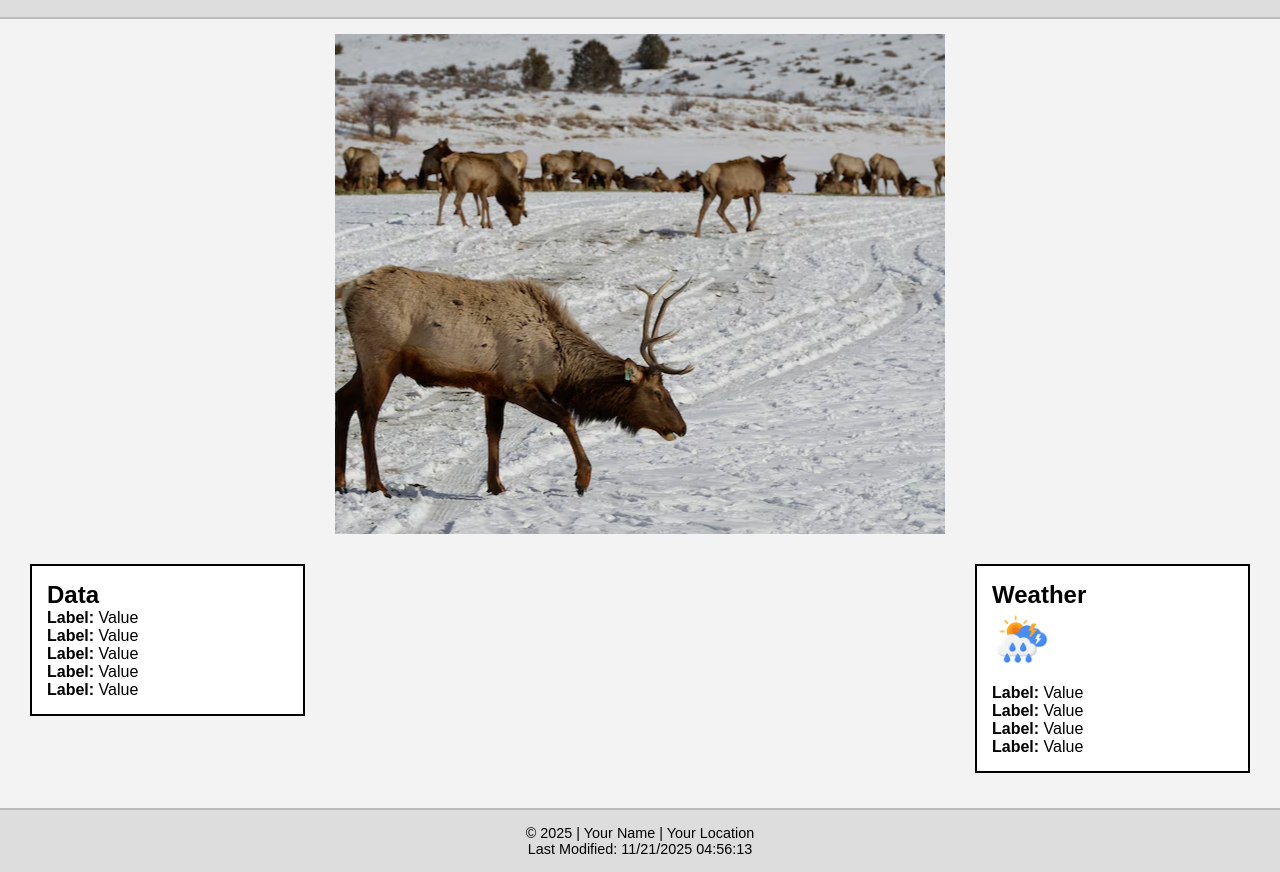
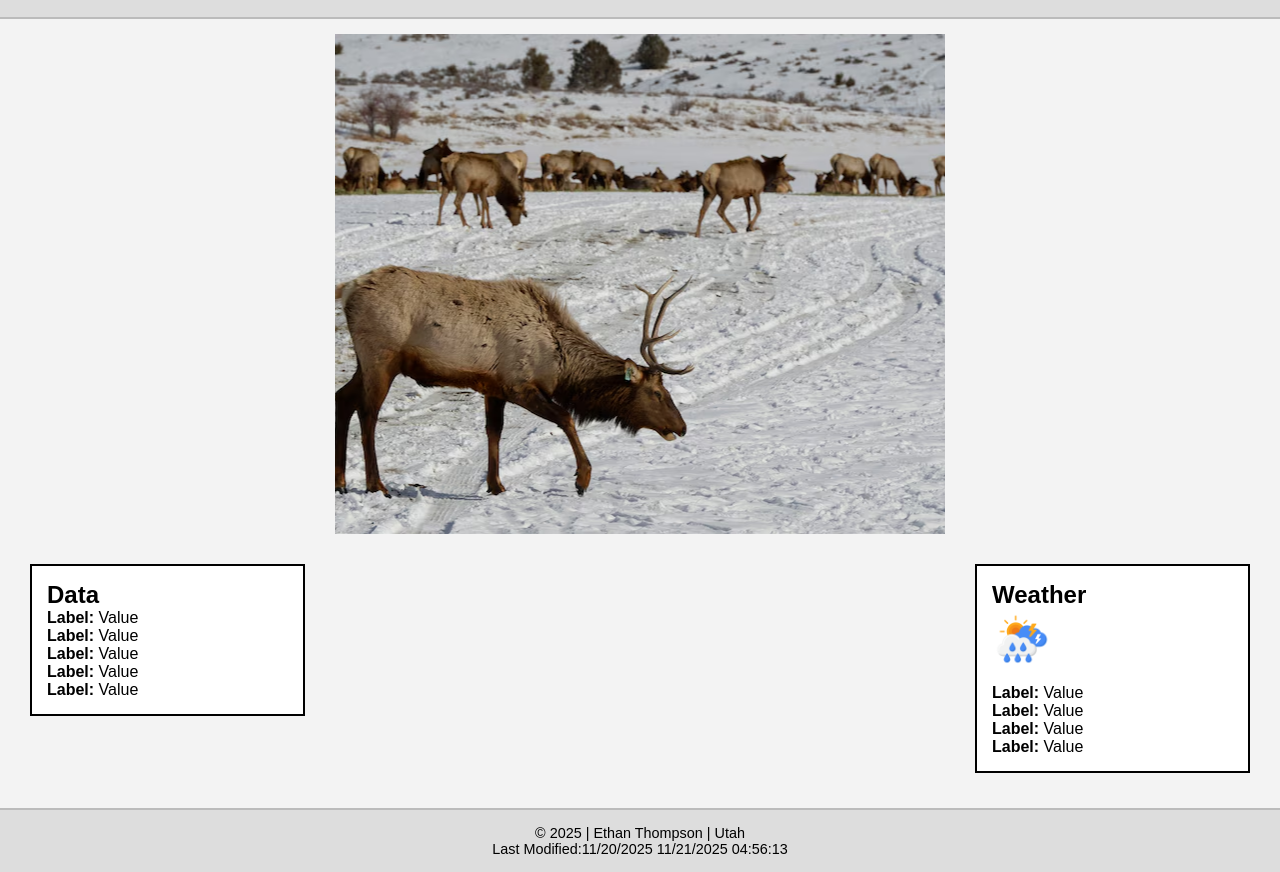
Before and after one commit to ethantho-hub/wdd131, a plain HTML site: page place.html in a window 1280 px wide. Shown: the part 89-961 px from the top of the page. Drawn offline with Linux system fonts and the light colour scheme.

Commit message:
Update place.html

```diff
--- a/place.html
+++ b/place.html
@@ -38,8 +38,8 @@
 </main>
 
 <footer>
-    <p>&copy; <span id="year"></span> | Your Name | Your Location</p>
-    <p>Last Modified: <span id="lastModified"></span></p>
+    <p>&copy; <span id="year"></span> | Ethan Thompson | Utah</p>
+    <p>Last Modified:11/20/2025 <span id="lastModified"></span></p>
 </footer>
 
 <script src="place.js"></script>
```
